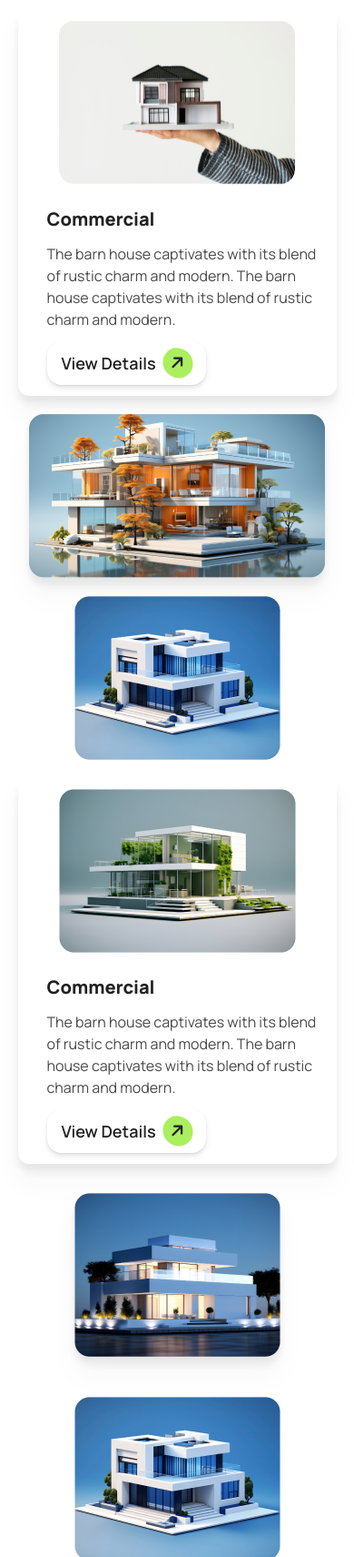
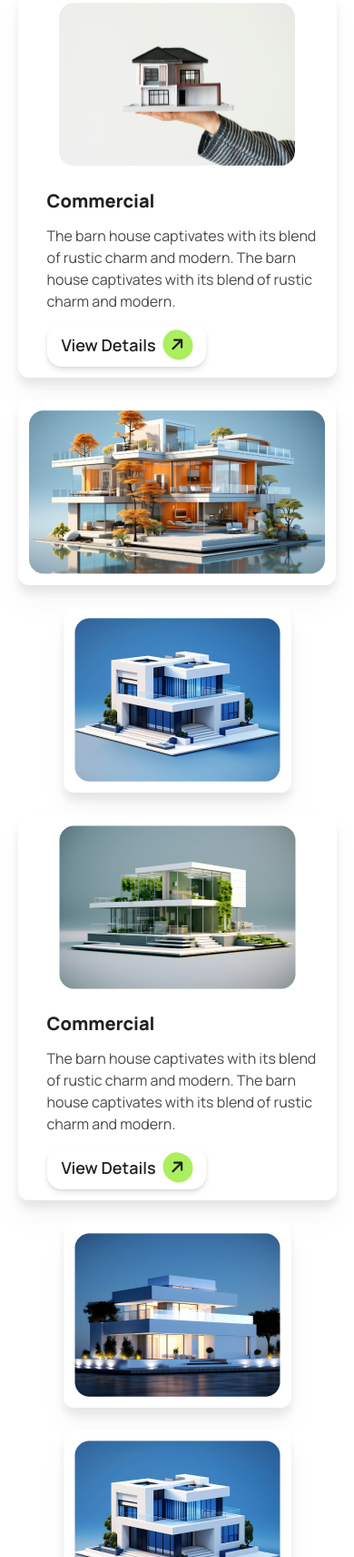
Before and after one commit to aanafiu/assignment-3, a plain HTML site: page index.html in a window 390 px wide. Shown: the part 4142-5853 px from the top of the page at 91% size. Drawn offline with nearby package versions, Linux system fonts and the light colour scheme.

Commit message:
Latest Portfolio 2.0

```diff
--- a/index.html
+++ b/index.html
@@ -427,13 +427,12 @@
         </div>
 
         <!-- grid  -->
-         <div class="gridmain">
+         <div class="gridmain grid gap-6 grid-cols-5 grid-row-6 lg:grid-rows-2 justify-items-center ">
 
-                  <!-- grid-1  -->
-                   <div class=" grid1 my-5">
+
                                         <!-- 1st -->
-                                        <div id="firstgrid" class=" bg-white rounded-xl drop-shadow-xl flex flex-col items-center sm:flex-row self-center text-left space-x-5 gap-6 p-3">
-                                          <img src="./assets/img1.png" alt="" class="w-max " />
+                                        <div id="firstgrid" class="col-span-5 lg:col-span-4 bg-white rounded-xl drop-shadow-xl flex flex-col items-center sm:flex-row text-left space-x-5 gap-6 p-3">
+                                          <img src="./assets/img1.png" alt="" class="w-fit h-full"  />
                                           <div class="flex flex-col justify-between gap-3">
                                             <h1 class="text-primary text-xl lg:text-2xl font-extrabold">
                                               Commercial
@@ -458,27 +457,23 @@
                                         </div>
 
                                         <!-- 2nd -->
-                                        <div id="secondgrid" class=" rounded-xl flex justify-center items-center drop-shadow-xl ">
-                                          <img src="./assets/img2.png" alt="" / class="w-max ">
+                                        <div id="secondgrid" class="col-span-5 sm:col-span-3 lg:col-span-1 bg-white p-3 rounded-xl flex justify-center items-center   drop-shadow-xl ">
+                                          <img src="./assets/img2.png" alt="" / class="w-fit h-full" >
                                         </div>
                                           <!-- right hidden-->
-                                        <div id="hiddengrid" class="flex justify-center items-center   lg:hidden rounded-xl">
-                                          <img src="./assets/img3.png" alt="" / class="w-max ">
+                                        <div id="hiddengrid" class="bg-white drop-shadow-xl  p-3 col-span-5 sm:col-span-2 flex justify-center items-center   lg:hidden rounded-xl">
+                                          <img src="./assets/img3.png" alt="" / class="w-full h-fit">
                                         </div>
-                   </div>
 
 
-
-                  <!-- grid-2 -->
-                   <div class="grid2  justify-between">
                     <!-- left -->
-                  <div id="leftgrid" class="hidden lg:flex items-center rounded-xl"">
-                    <img src="./assets/img3.png" alt="" class="w-max" />
+                  <div id="leftgrid" class="hidden col-span-1 bg-white drop-shadow-xl p-3 lg:flex items-center rounded-xl"">
+                    <img src="./assets/img3.png" alt="" class="w-fit h-full" />
                   </div>
 
                   <!-- center -->
-                    <div id="centergrid" class=" bg-white rounded-xl drop-shadow-xl flex flex-col  justify-center items-center sm:flex-row self-center text-left space-x-5 gap-6 p-3">
-                    <img src="./assets/img4.png" alt="" class="w-max" />
+                    <div id="centergrid" class=" col-span-5 lg:col-span-3 bg-white rounded-xl drop-shadow-xl flex flex-col  justify-center items-center sm:flex-row self-center text-left space-x-5 gap-6 p-3">
+                    <img src="./assets/img4.png" alt="" class="w-fit h-full" />
                     <div class="flex flex-col justify-between gap-3">
                       <h1 class="text-primary text-xl lg:text-2xl font-extrabold">
                         Commercial
@@ -503,16 +498,16 @@
                   </div>
 
                   <!-- right -->
-                  <div id="rightgrid" class="flex justify-center  p-3   rounded-xl drop-shadow-xl ">
-                    <img src="./assets/img5.png" alt="" / class="w-max ">
+                  <div id="rightgrid" class="col-span-5 sm:col-span-2 lg:col-span-1  flex justify-center  p-3 bg-white  rounded-xl drop-shadow-xl ">
+                    <img src="./assets/img5.png" alt="" / class="w-fit h-full">
                   </div>
                     <!-- right hidden-->
-                  <div id="hiddengrid" class="flex justify-center items-center  p-3  lg:hidden rounded-xl">
-                    <img src="./assets/img3.png" alt="" / class="w-max ">
+                  <div id="hiddengrid" class="col-span-5 sm:col-span-3 drop-shadow-xl bg-white  p-3  lg:hidden rounded-xl">
+                    <img src="./assets/img3.png" alt="" / class="w-fit h-full">
                   </div>
 
 
-                   </div>
+
 
 
 
--- a/style/style.css
+++ b/style/style.css
@@ -10,75 +10,3 @@
 .taglinehover:hover i {
   background-color: black;
 }
-
-#secondgrid {
-  display: flex;
-  justify-content: center;
-  align-items: center;
-}
-/* #secondgrid {
-  grid-area: secondgrid;
-}
-#leftgrid {
-  grid-area: leftgrid;
-}
-#centergrid {
-  grid-area: centergrid;
-}
-#rightgrid {
-  grid-area: rightgrid;
-}
-#hiddengrid {
-  grid-area: hiddengrid;
-}  */
-.gridmain {
-  display: grid;
-  grid-template-rows: repeat(auto, 1fr);
-}
-.grid1 {
-  display: grid;
-  justify-content: space-between;
-  gap: 20px;
-  grid-template-columns: 2.5fr 1fr;
-}
-.grid2 {
-  display: grid;
-  gap: 20px;
-  grid-template-columns: 1fr 2.5fr 1fr;
-  justify-content: space-between;
-}
-
-@media screen and (max-width: 640px) {
-  .grid1 {
-    grid-template-columns: 2fr;
-    justify-items: center;
-    align-self: center;
-  }
-
-  .grid2 {
-    gap: 20px;
-    grid-template-columns: 1fr;
-    justify-items: center;
-    align-self: center;
-  }
-}
-@media screen and (min-width: 640px) and (max-width: 1023px) {
-  .grid1 {
-    grid-template-columns: 1fr 1fr;
-    justify-items: center;
-    align-self: center;
-  }
-  #firstgrid {
-    grid-column: 1/3;
-  }
-  #centergrid {
-    grid-column: 1/3;
-  }
-
-  .grid2 {
-    gap: 20px;
-    grid-template-columns: 1fr 1fr;
-    justify-items: center;
-    align-self: center;
-  }
-}
```
